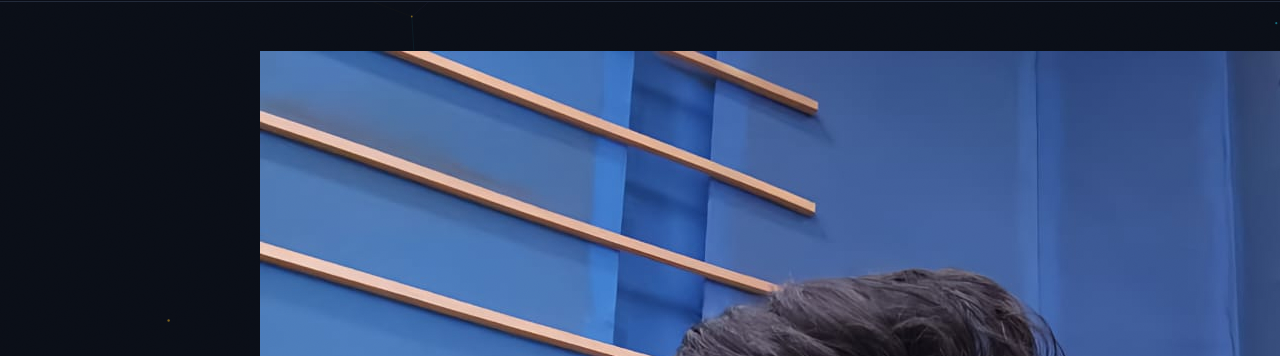
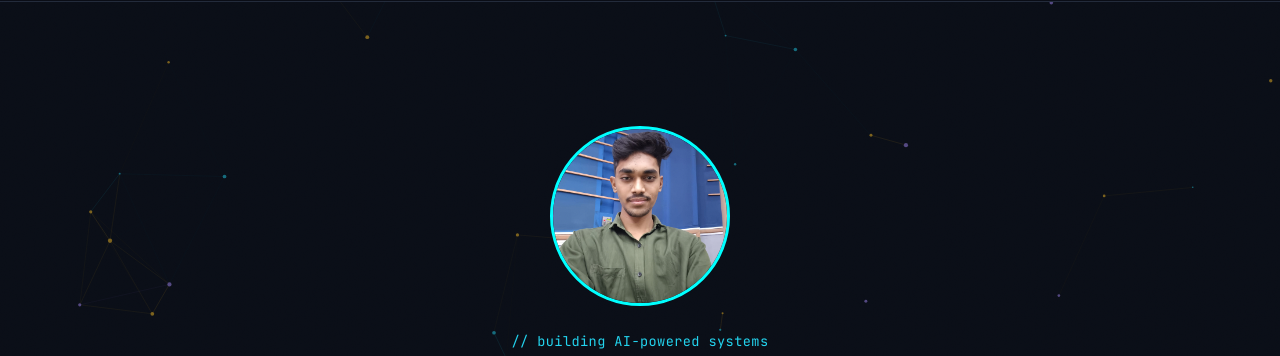
Before and after one commit to shubhamaher95/Portfolio, a plain HTML site: page index.html in a window 1280 px wide. Shown: the part 69-425 px from the top of the page. Drawn offline with Linux system fonts and the light colour scheme.

Commit message:
Add profile image styles to style.css
Added styles for profile image with specific dimensions and border.

```diff
--- a/style.css
+++ b/style.css
@@ -26,6 +26,22 @@ body{
   font-family:var(--font-body);
   line-height:1.6;
   overflow-x:hidden;
+}
+
+.profile-image {
+    width: 180px;
+    height: 180px;
+    margin: 0 auto 25px;
+    border-radius: 50%;
+    overflow: hidden;
+    border: 3px solid #00ffff;
+}
+
+.profile-image img {
+    width: 100%;
+    height: 100%;
+    object-fit: cover;
+    display: block;
 }
 
 @media (prefers-reduced-motion: reduce){
```
